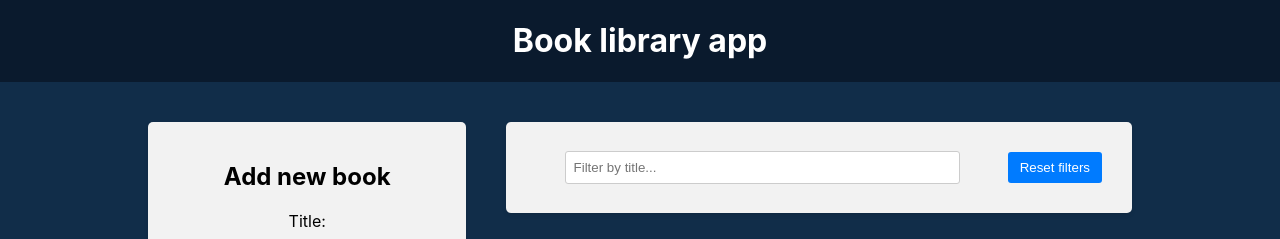
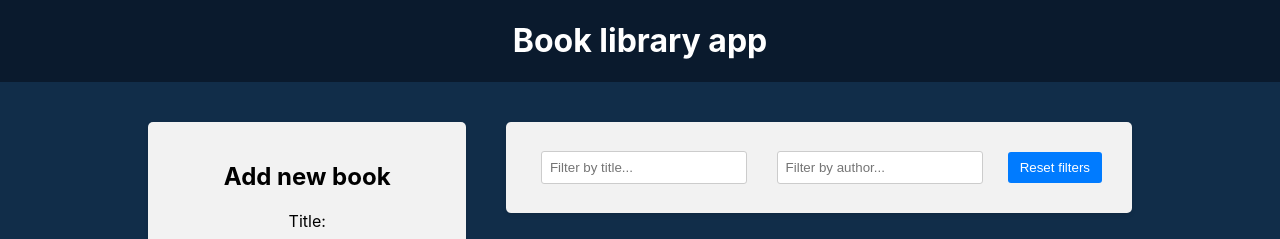
Before and after one commit to cherryBOOM28/react-redux-book-library-app, a React (Create React App) app in the folder frontend/: page / in a window 1280 px wide. Shown: the top 239 px of the page. Built offline with nearby package versions, Linux system fonts and the light colour scheme.

Commit message:
add: filter by author

```diff
--- a/frontend/src/components/BookList/BookList.js
+++ b/frontend/src/components/BookList/BookList.js
@@ -2,12 +2,16 @@
 import './BookList.css'
 import { useDispatch, useSelector } from 'react-redux'
 import { BsBookmarkStarFill, BsBookmarkStar } from 'react-icons/bs'
-import { selectTitleFilter } from '../../redux/slices/filterSlice'
+import {
+  selectAuthorFilter,
+  selectTitleFilter,
+} from '../../redux/slices/filterSlice'
 
 const BookList = () => {
   const books = useSelector((state) => state.books)
   const dispatch = useDispatch()
   const titleFilter = useSelector(selectTitleFilter)
+  const authorFilter = useSelector(selectAuthorFilter)
 
   const handleDeleteBook = (id) => {
     dispatch(deleteBook(id))
@@ -21,8 +25,12 @@
     const matchesTitle = book.title
       .toLowerCase()
       .includes(titleFilter.toLowerCase())
+
     // console.log({ title: book.title, matherTitle })
-    return matchesTitle
+    const matchesAuthor = book.author
+      .toLowerCase()
+      .includes(authorFilter.toLowerCase())
+    return matchesTitle && matchesAuthor
   })
 
   return (
--- a/frontend/src/components/Filter/Filter.js
+++ b/frontend/src/components/Filter/Filter.js
@@ -3,17 +3,25 @@
 import {
   setTitleFilter,
   selectTitleFilter,
+  setAuthorFilter,
+  selectAuthorFilter,
   resetFilters,
 } from '../../redux/slices/filterSlice'
 
 const Filter = () => {
   const dispatch = useDispatch()
   const titleFilter = useSelector(selectTitleFilter)
+  const authorFilter = useSelector(selectAuthorFilter)
+
   // filter => name из filterSlice
   // то есть достается title из filter(filterSlice)
 
   const handleTitleFilterChange = (e) => {
     dispatch(setTitleFilter(e.target.value))
+  }
+
+  const handleAuthorFilterChange = (e) => {
+    dispatch(setAuthorFilter(e.target.value))
   }
 
   const handleResetFilters = () => {
@@ -31,7 +39,17 @@
             placeholder="Filter by title..."
           />
         </div>
-        <button type='button' onClick={handleResetFilters}>Reset filters</button>
+        <div className="filter-group">
+          <input
+            onChange={handleAuthorFilterChange}
+            type="text"
+            value={authorFilter}
+            placeholder="Filter by author..."
+          />
+        </div>
+        <button type="button" onClick={handleResetFilters}>
+          Reset filters
+        </button>
       </div>
     </div>
   )
--- a/frontend/src/redux/slices/filterSlice.js
+++ b/frontend/src/redux/slices/filterSlice.js
@@ -2,6 +2,7 @@
 
 const initialState = {
   title: '',
+  author: ''
 }
 
 const filterSlice = createSlice({
@@ -17,6 +18,9 @@
       // Can mutate state thanks to Immer library
       // state.title = action.payload
     },
+    setAuthorFilter: (state, action) => {
+      return { ...state, author: action.payload }
+    },
     resetFilters: (state) => {
       return initialState
     },
@@ -25,8 +29,11 @@
 
 // console.log(filterSlice.actions)
 // console.log(filterSlice.actions.setTitleFilter('test'))
-export const { setTitleFilter, resetFilters } = filterSlice.actions // она создаёт action (объект)
+export const { setTitleFilter, setAuthorFilter, resetFilters } =
+  filterSlice.actions // она создаёт action (объект)
 
 export const selectTitleFilter = (state) => state.filter.title
+export const selectAuthorFilter = (state) => state.filter.author
+
 
 export default filterSlice.reducer
```
